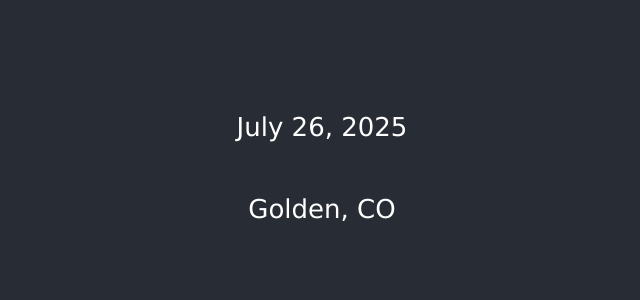
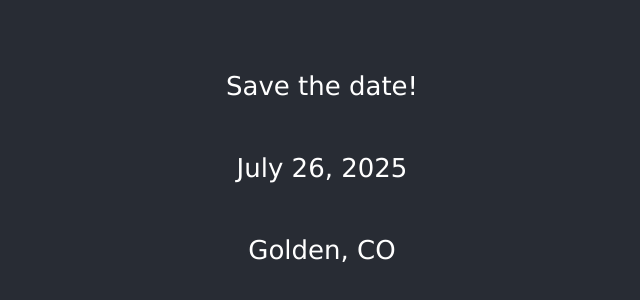
Before and after one commit to zoeheins/wedding-site, a React (Create React App) app: page / in a window 1280 px wide. Shown: the part 232-532 px from the top of the page, without its empty margins (318-958 px from the left). Built offline with nearby package versions, Linux system fonts and the light colour scheme.

Commit message:
save the date

```diff
--- a/src/App.js
+++ b/src/App.js
@@ -5,12 +5,9 @@ function App() {
   return (
     <div className="App">
       <header className="App-header">
-        <p>
-          July 26, 2025
-        </p>
-        <p>
-          Golden, CO
-        </p>
+        <p>Save the date!</p>
+        <p>July 26, 2025</p>
+        <p>Golden, CO</p>
       </header>
     </div>
   );
```
